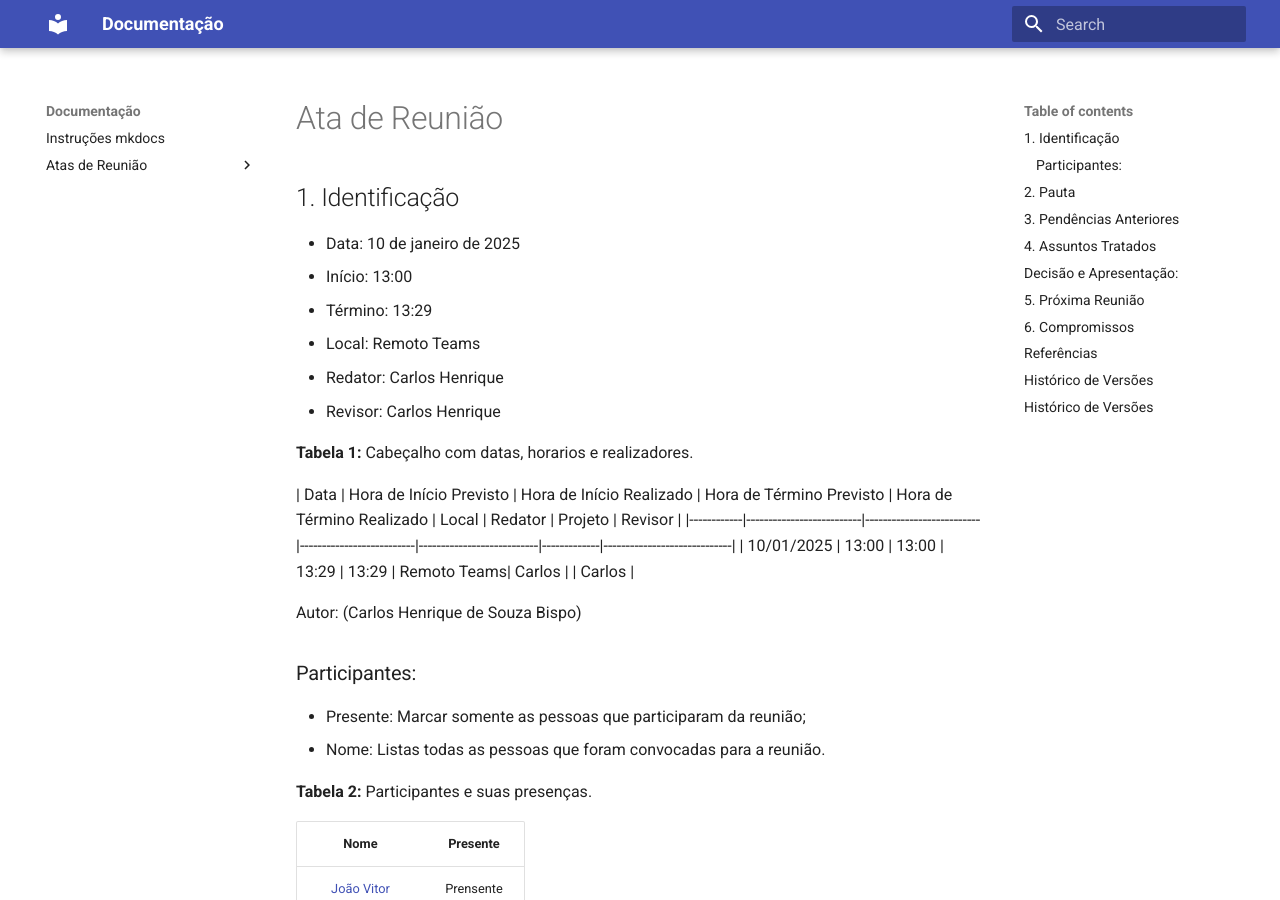
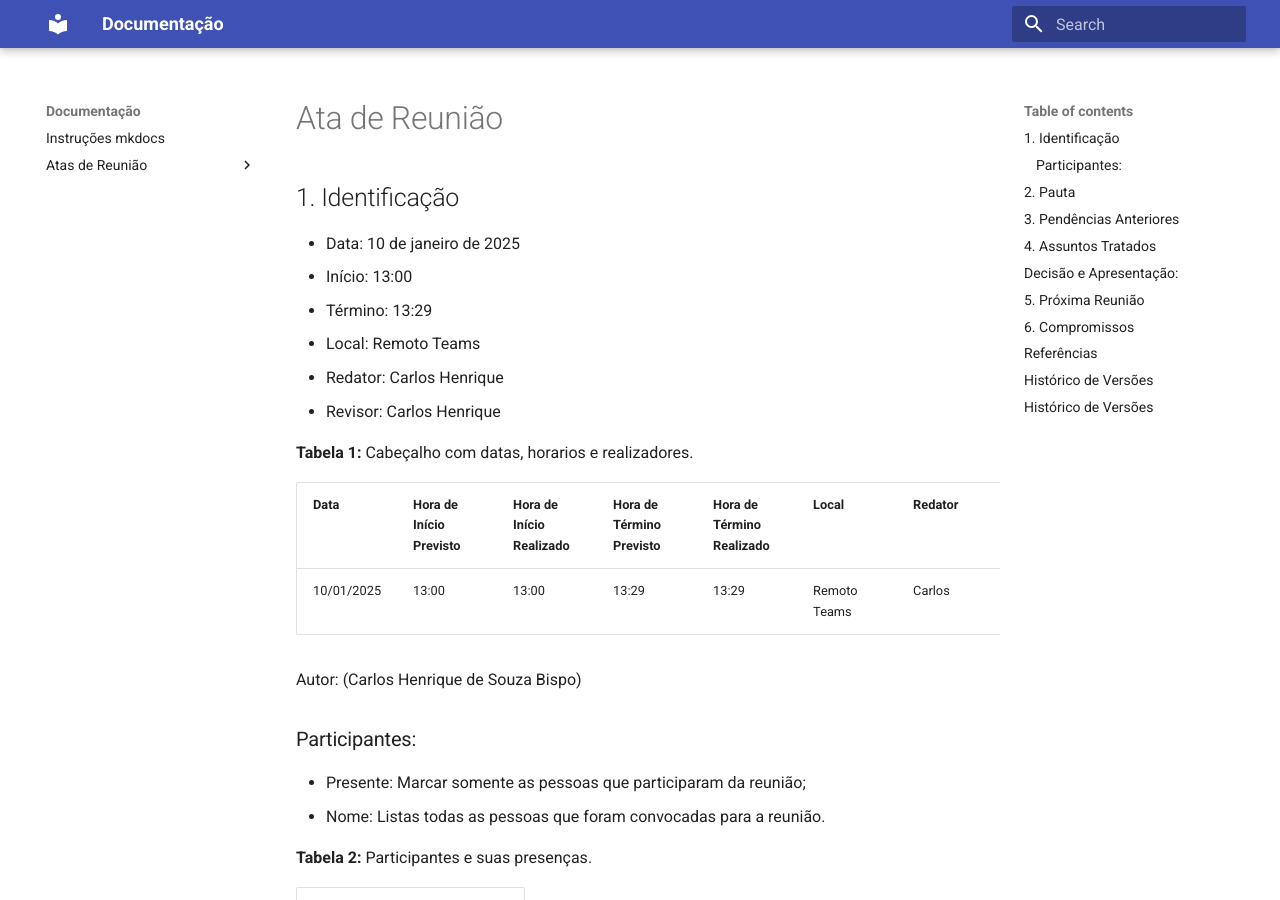
Before and after one commit to FGA-REQ/2024.2-6EspiasDemais, an MkDocs documentation site: the page built from docs/atas-reuniao/ATA-Reuniao-02.md, in a window 1280 px wide and 900 px high. Built offline with MkDocs 1.6.1 and Material for MkDocs 9.7.7, drawn with Linux system fonts in a browser that asks for light colours.

Commit message:
Arrumando as tabelas

```diff
--- a/docs/atas-reuniao/ATA-Reuniao-02.md
+++ b/docs/atas-reuniao/ATA-Reuniao-02.md
@@ -11,9 +11,10 @@
 
 **Tabela 1:** Cabeçalho com datas, horarios e realizadores.
 
-| Data |      Hora de Início Previsto   | Hora de Início Realizado | Hora de Término Previsto | Hora de Término Realizado | Local       | Redator | Projeto | Revisor |
-|------------|--------------------------|--------------------------|--------------------------|---------------------------|-------------|-----------------------------|
-| 10/01/2025 | 13:00                    | 13:00                    | 13:29                    |     13:29                 | Remoto Teams| Carlos  |         | Carlos  |
+| Data       | Hora de Início Previsto | Hora de Início Realizado | Hora de Término Previsto | Hora de Término Realizado | Local        | Redator | Projeto | Revisor |
+|------------|-------------------------|--------------------------|--------------------------|---------------------------|--------------|---------|---------|---------|
+| 10/01/2025 | 13:00                   | 13:00                    | 13:29                    | 13:29                     | Remoto Teams | Carlos  |         | Carlos  |
+
 
 Autor: (Carlos Henrique de Souza Bispo)
 
```
